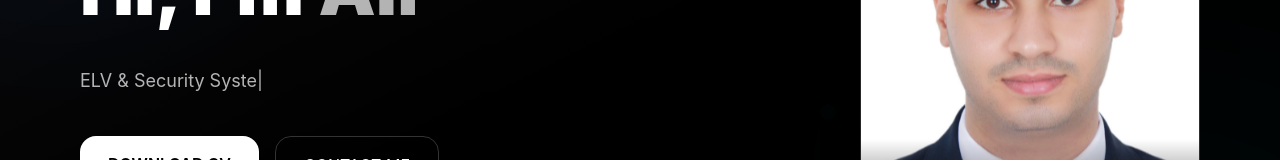
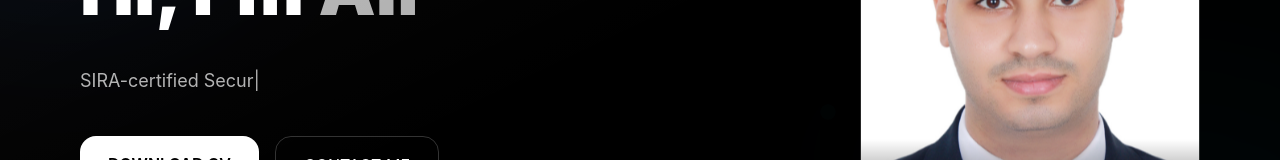
Before and after one commit to itsraashad/Ali, a React (Vite) app: page / in a window 1280 px wide. Shown: the part 259-419 px from the top of the page. Built offline with nearby package versions, Linux system fonts and the light colour scheme.

Commit message:
Updated portfolio

```diff
--- a/src/App.jsx
+++ b/src/App.jsx
@@ -120,11 +120,11 @@ export default function ModernCVWebsite() {
     sequence={[
       "DM/DEWA-certified Electrical Engineer",
       2000,
-      "ELV & Security Systems Specialist",
+      "SIRA-certified Security Systems Engineer",
       2000,
-      "Project Engineer for Smart Buildings",
+      "ELV Systems Specialist",
       2000,
-      "SIRA-certified Systems Engineer",
+      "Electrical & ELV Project Engineer",
       2000,
     ]}
     wrapper="span"
```
